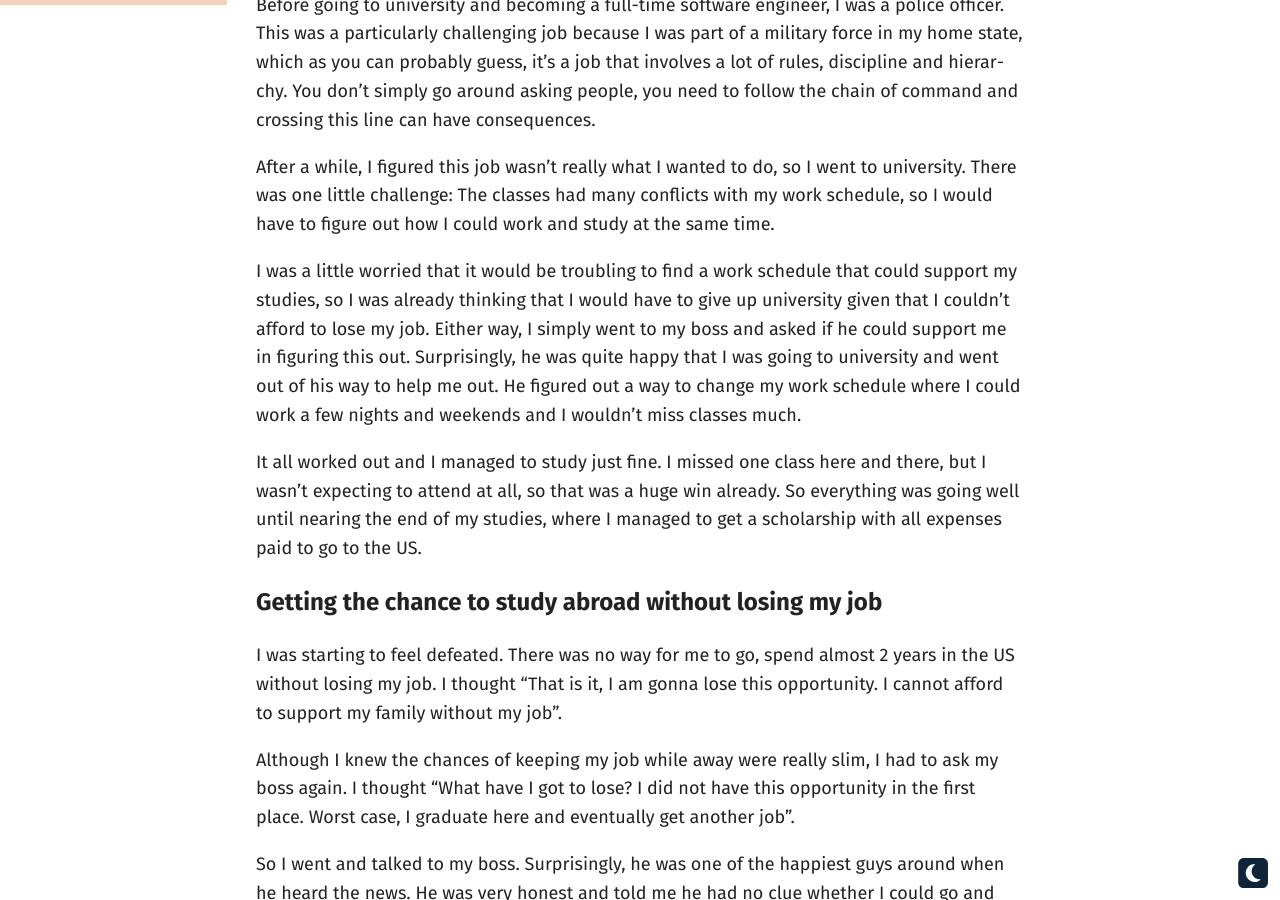
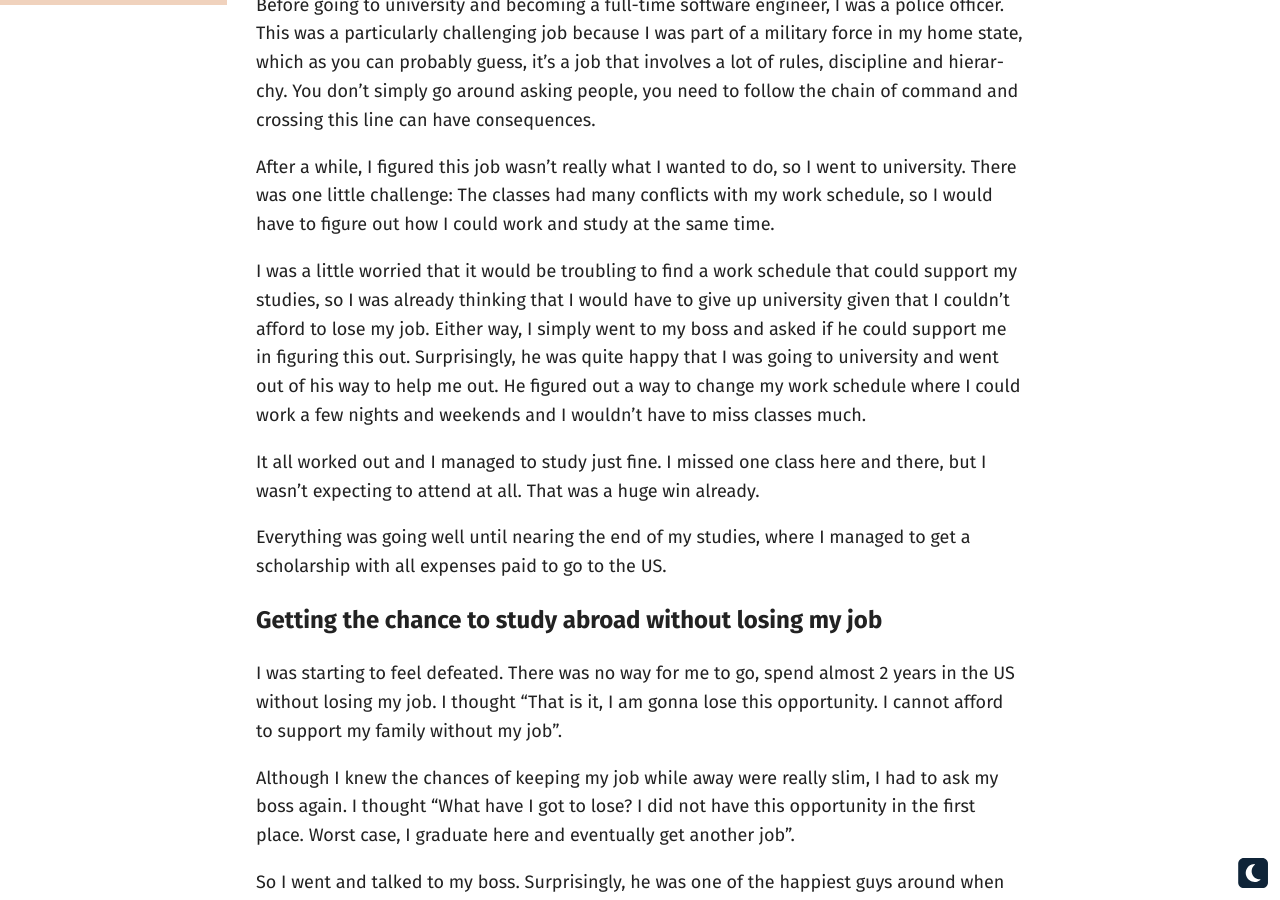
Before and after one commit to brunojppb/brunojppb.github.io, a Jekyll site: the page built from _posts/2023-10-22-ask-like-your-career-depends-on-it.md, in a window 1280 px wide and 900 px high, scrolled down 837 px. Built offline with Jekyll 4.4.1, drawn with Linux system fonts in a browser that asks for light colours.

Commit message:
Fix typo

```diff
--- a/_posts/2023-10-22-ask-like-your-career-depends-on-it.md
+++ b/_posts/2023-10-22-ask-like-your-career-depends-on-it.md
@@ -45,12 +45,13 @@ university given that I couldn't afford to lose my job. Either way, I simply
 went to my boss and asked if he could support me in figuring this out.
 Surprisingly, he was quite happy that I was going to university and went out of
 his way to help me out. He figured out a way to change my work schedule where I
-could work a few nights and weekends and I wouldn't miss classes much.
+could work a few nights and weekends and I wouldn't have to miss classes much.
 
 It all worked out and I managed to study just fine. I missed one class here and
-there, but I wasn't expecting to attend at all, so that was a huge win already.
-So everything was going well until nearing the end of my studies, where I
-managed to get a scholarship with all expenses paid to go to the US.
+there, but I wasn't expecting to attend at all. That was a huge win already.
+
+Everything was going well until nearing the end of my studies, where I managed
+to get a scholarship with all expenses paid to go to the US.
 
 ## Getting the chance to study abroad without losing my job
 
```
